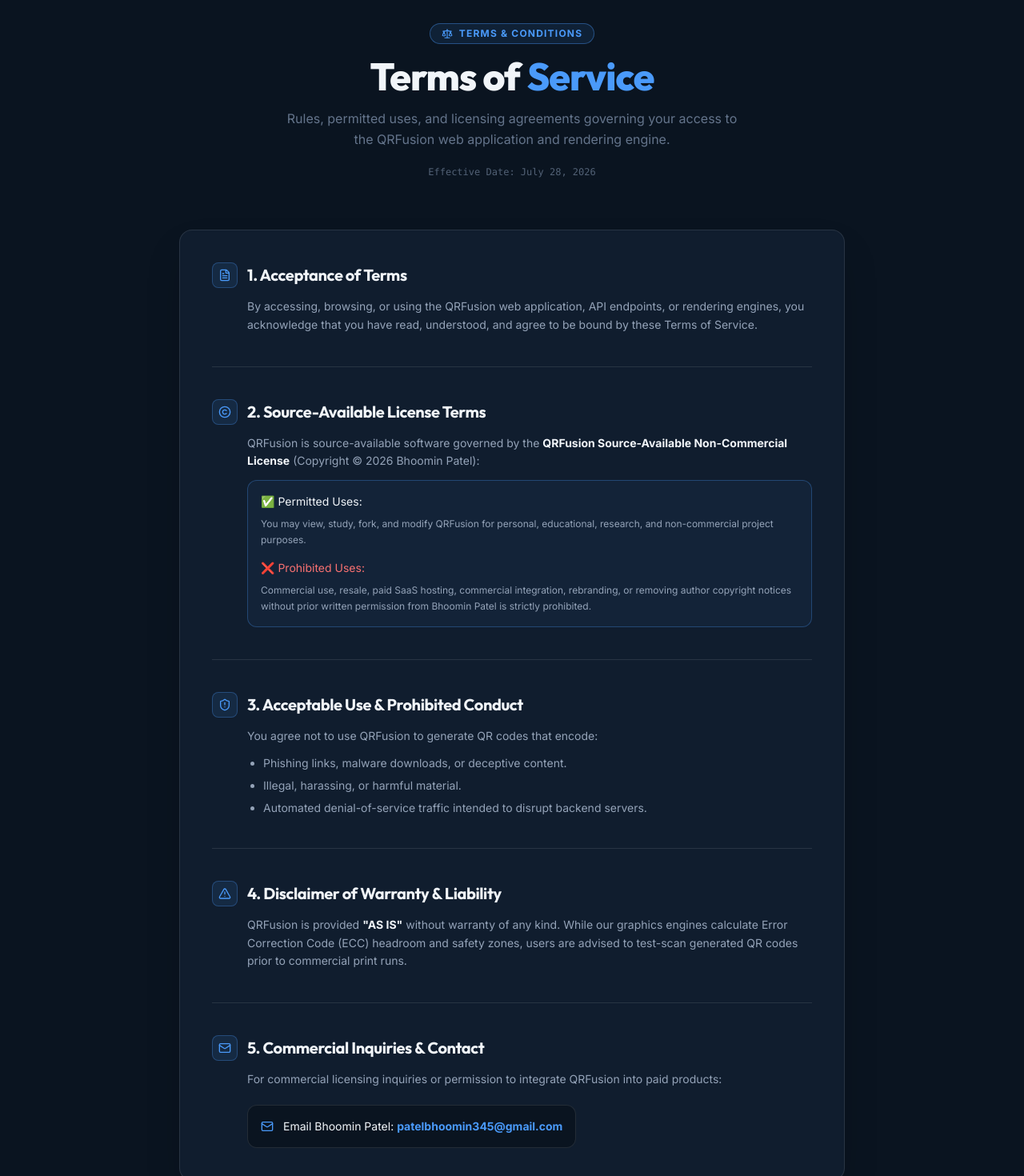
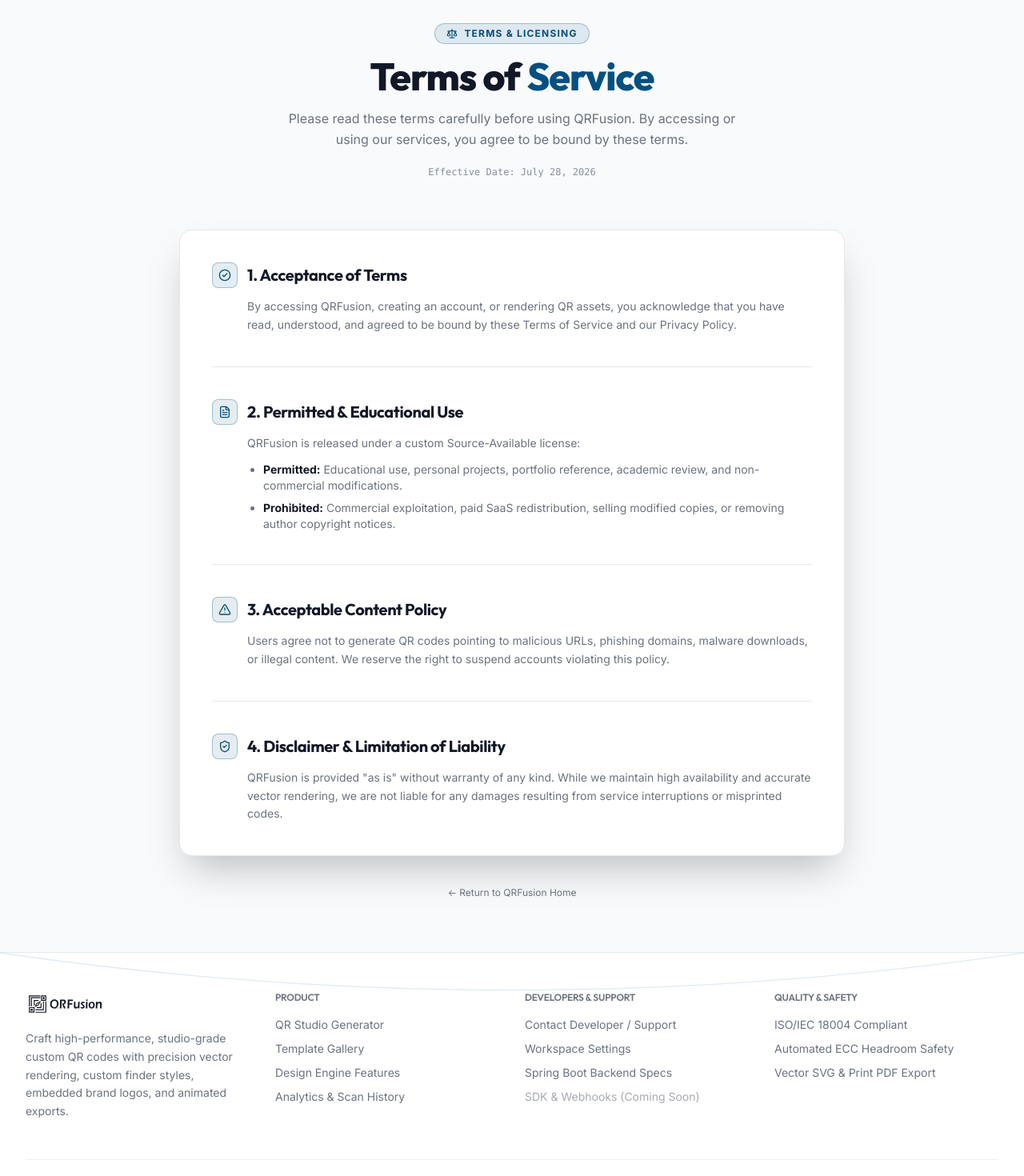
Before and after one commit to BhoominP/QRFusion, a React (Vite) app in the folder qrfusion-frontend/: page /terms in a window 1280 px wide. Shown: the part 100-1570 px from the top of the page at 80% size. Built offline with nearby package versions, Linux system fonts and the light colour scheme.

Commit message:
Update Contact, Privacy, and Terms pages to use design tokens for seamless Light Mode support

```diff
--- a/qrfusion-frontend/src/pages/legal/PrivacyPolicyPage.tsx
+++ b/qrfusion-frontend/src/pages/legal/PrivacyPolicyPage.tsx
@@ -1,12 +1,12 @@
 import React from 'react';
 import { Navbar } from '../../components/layout/Navbar';
 import { Footer } from '../../components/layout/Footer';
-import { ShieldCheck, Mail, Lock, Eye, FileText, CheckCircle2 } from 'lucide-react';
+import { ShieldCheck, Mail, Lock, Eye, FileText } from 'lucide-react';
 import { Link } from 'react-router-dom';
 
 export function PrivacyPolicyPage() {
   return (
-    <div className="min-h-screen bg-[#0A1420] text-[#F1F5F9] flex flex-col selection:bg-primary/30">
+    <div className="min-h-screen bg-bg text-text flex flex-col selection:bg-primary/30 transition-colors">
       {/* Header Taskbar */}
       <Navbar />
 
@@ -15,59 +15,59 @@
 
         {/* Page Hero Header */}
         <div className="text-center space-y-4 mb-12 sm:mb-16">
-          <div className="inline-flex items-center gap-2 px-3.5 py-1 rounded-full border border-[#4A9AFA]/40 bg-[#4A9AFA]/10 text-xs font-bold uppercase tracking-widest text-[#4A9AFA]">
+          <div className="inline-flex items-center gap-2 px-3.5 py-1 rounded-full border border-primary/30 bg-primary/10 text-xs font-bold uppercase tracking-widest text-primary">
             <ShieldCheck className="h-3.5 w-3.5" />
             <span>LEGAL & COMPLIANCE</span>
           </div>
 
-          <h1 className="text-3xl sm:text-5xl font-extrabold font-heading text-[#F1F5F9] tracking-tight">
-            Privacy <span className="text-[#4A9AFA]">Policy</span>
+          <h1 className="text-3xl sm:text-5xl font-extrabold font-heading text-text tracking-tight">
+            Privacy <span className="text-primary">Policy</span>
           </h1>
 
-          <p className="text-sm sm:text-base text-[#64748B] max-w-xl mx-auto leading-relaxed">
+          <p className="text-sm sm:text-base text-text-secondary max-w-xl mx-auto leading-relaxed">
             Transparent data practices. Understand how QRFusion protects your data, account details, and custom QR designs.
           </p>
 
-          <p className="text-xs text-[#64748B]/80 font-mono pt-1">
+          <p className="text-xs text-text-secondary/80 font-mono pt-1">
             Effective Date: July 28, 2026
           </p>
         </div>
 
         {/* Content Panel */}
-        <div className="border border-white/10 rounded-2xl bg-[#101D2E] p-6 sm:p-10 shadow-2xl space-y-10">
+        <div className="border border-border rounded-2xl bg-surface p-6 sm:p-10 shadow-2xl space-y-10">
 
           {/* Section 1 */}
           <section className="space-y-3">
-            <div className="flex items-center gap-3 text-[#F1F5F9]">
-              <div className="w-8 h-8 rounded-lg bg-[#4A9AFA]/10 border border-[#4A9AFA]/30 flex items-center justify-center text-[#4A9AFA]">
+            <div className="flex items-center gap-3 text-text">
+              <div className="w-8 h-8 rounded-lg bg-primary/10 border border-primary/30 flex items-center justify-center text-primary">
                 <Eye className="h-4 w-4" />
               </div>
               <h2 className="text-xl font-bold font-heading">1. Information We Collect</h2>
             </div>
-            <p className="text-sm text-[#94A3B8] leading-relaxed pl-11">
+            <p className="text-sm text-text-secondary leading-relaxed pl-11">
               QRFusion is designed with privacy at its core. We collect only the minimum necessary information to provide custom QR code rendering and workspace persistence:
             </p>
-            <ul className="space-y-2 text-sm text-[#94A3B8] pl-16 list-disc">
-              <li><strong className="text-[#F1F5F9]">Account Data:</strong> Email address, display name, and encrypted credentials when you register or sign in via Google OAuth.</li>
-              <li><strong className="text-[#F1F5F9]">QR Content Payloads:</strong> Target URLs, text contents, custom colors, logos, and frame configurations required to render your QR codes.</li>
-              <li><strong className="text-[#F1F5F9]">Technical Telemetry:</strong> Aggregated, non-identifiable usage statistics to optimize Java rendering pipeline speeds.</li>
+            <ul className="space-y-2 text-sm text-text-secondary pl-16 list-disc">
+              <li><strong className="text-text">Account Data:</strong> Email address, display name, and encrypted credentials when you register or sign in via Google OAuth.</li>
+              <li><strong className="text-text">QR Content Payloads:</strong> Target URLs, text contents, custom colors, logos, and frame configurations required to render your QR codes.</li>
+              <li><strong className="text-text">Technical Telemetry:</strong> Aggregated, non-identifiable usage statistics to optimize Java rendering pipeline speeds.</li>
             </ul>
           </section>
 
-          <hr className="border-white/10" />
+          <hr className="border-border" />
 
           {/* Section 2 */}
           <section className="space-y-3">
-            <div className="flex items-center gap-3 text-[#F1F5F9]">
-              <div className="w-8 h-8 rounded-lg bg-[#4A9AFA]/10 border border-[#4A9AFA]/30 flex items-center justify-center text-[#4A9AFA]">
+            <div className="flex items-center gap-3 text-text">
+              <div className="w-8 h-8 rounded-lg bg-primary/10 border border-primary/30 flex items-center justify-center text-primary">
                 <Lock className="h-4 w-4" />
               </div>
               <h2 className="text-xl font-bold font-heading">2. How We Use Your Information</h2>
             </div>
-            <p className="text-sm text-[#94A3B8] leading-relaxed pl-11">
+            <p className="text-sm text-text-secondary leading-relaxed pl-11">
               Your data is strictly utilized for core functionality and service delivery:
             </p>
-            <ul className="space-y-2 text-sm text-[#94A3B8] pl-16 list-disc">
+            <ul className="space-y-2 text-sm text-text-secondary pl-16 list-disc">
               <li>Generating high-resolution vector SVG, print PDF, PNG, and multi-frame GIF exports.</li>
               <li>Saving and synchronizing custom QR templates to your personal dashboard.</li>
               <li>Authenticating secure access via JWT tokens and session verification.</li>
@@ -75,53 +75,53 @@
             </ul>
           </section>
 
-          <hr className="border-white/10" />
+          <hr className="border-border" />
 
           {/* Section 3 */}
           <section className="space-y-3">
-            <div className="flex items-center gap-3 text-[#F1F5F9]">
-              <div className="w-8 h-8 rounded-lg bg-[#4A9AFA]/10 border border-[#4A9AFA]/30 flex items-center justify-center text-[#4A9AFA]">
+            <div className="flex items-center gap-3 text-text">
+              <div className="w-8 h-8 rounded-lg bg-primary/10 border border-primary/30 flex items-center justify-center text-primary">
                 <ShieldCheck className="h-4 w-4" />
               </div>
               <h2 className="text-xl font-bold font-heading">3. Data Protection & Sharing</h2>
             </div>
-            <p className="text-sm text-[#94A3B8] leading-relaxed pl-11">
-              We <strong className="text-[#F1F5F9]">never sell, rent, or trade</strong> your personal information or custom QR code data to third parties. All network transmissions are encrypted using standard TLS protocols, and stored credentials are kept securely.
+            <p className="text-sm text-text-secondary leading-relaxed pl-11">
+              We <strong className="text-text">never sell, rent, or trade</strong> your personal information or custom QR code data to third parties. All network transmissions are encrypted using standard TLS protocols, and stored credentials are kept securely.
             </p>
           </section>
 
-          <hr className="border-white/10" />
+          <hr className="border-border" />
 
           {/* Section 4 */}
           <section className="space-y-3">
-            <div className="flex items-center gap-3 text-[#F1F5F9]">
-              <div className="w-8 h-8 rounded-lg bg-[#4A9AFA]/10 border border-[#4A9AFA]/30 flex items-center justify-center text-[#4A9AFA]">
+            <div className="flex items-center gap-3 text-text">
+              <div className="w-8 h-8 rounded-lg bg-primary/10 border border-primary/30 flex items-center justify-center text-primary">
                 <FileText className="h-4 w-4" />
               </div>
               <h2 className="text-xl font-bold font-heading">4. Cookies & Local Storage</h2>
             </div>
-            <p className="text-sm text-[#94A3B8] leading-relaxed pl-11">
+            <p className="text-sm text-text-secondary leading-relaxed pl-11">
               QRFusion uses browser local storage exclusively for essential features such as preserving your active workspace state, JWT authentication bearer tokens, and dark/light mode UI preferences.
             </p>
           </section>
 
-          <hr className="border-white/10" />
+          <hr className="border-border" />
 
           {/* Section 5 */}
           <section className="space-y-3">
-            <div className="flex items-center gap-3 text-[#F1F5F9]">
-              <div className="w-8 h-8 rounded-lg bg-[#4A9AFA]/10 border border-[#4A9AFA]/30 flex items-center justify-center text-[#4A9AFA]">
+            <div className="flex items-center gap-3 text-text">
+              <div className="w-8 h-8 rounded-lg bg-primary/10 border border-primary/30 flex items-center justify-center text-primary">
                 <Mail className="h-4 w-4" />
               </div>
               <h2 className="text-xl font-bold font-heading">5. Your Rights & Contact</h2>
             </div>
-            <p className="text-sm text-[#94A3B8] leading-relaxed pl-11">
+            <p className="text-sm text-text-secondary leading-relaxed pl-11">
               You retain full rights to inspect, export, or permanently delete your account and saved QR designs at any time. For questions regarding data privacy:
             </p>
             <div className="pl-11 pt-2">
-              <div className="p-4 rounded-xl border border-white/10 bg-[#0A1420] text-sm text-[#F1F5F9] inline-flex items-center gap-3">
-                <Mail className="h-4 w-4 text-[#4A9AFA]" />
-                <span>Contact Bhoomin Patel: <strong className="text-[#4A9AFA]">patelbhoomin345@gmail.com</strong></span>
+              <div className="p-4 rounded-xl border border-border bg-bg text-sm text-text inline-flex items-center gap-3">
+                <Mail className="h-4 w-4 text-primary" />
+                <span>Contact Bhoomin Patel: <strong className="text-primary">patelbhoomin345@gmail.com</strong></span>
               </div>
             </div>
           </section>
@@ -130,7 +130,7 @@
 
         {/* Back Link */}
         <div className="text-center pt-8">
-          <Link to="/" className="text-xs text-[#64748B] hover:text-[#4A9AFA] transition-colors">
+          <Link to="/" className="text-xs text-text-secondary hover:text-primary transition-colors">
             ← Return to QRFusion Home
           </Link>
         </div>
--- a/qrfusion-frontend/src/pages/legal/TermsOfServicePage.tsx
+++ b/qrfusion-frontend/src/pages/legal/TermsOfServicePage.tsx
@@ -1,12 +1,12 @@
 import React from 'react';
 import { Navbar } from '../../components/layout/Navbar';
 import { Footer } from '../../components/layout/Footer';
-import { FileText, ShieldAlert, Scale, Copyright, Mail, AlertTriangle } from 'lucide-react';
+import { Scale, FileText, CheckCircle2, AlertTriangle, ShieldCheck } from 'lucide-react';
 import { Link } from 'react-router-dom';
 
 export function TermsOfServicePage() {
   return (
-    <div className="min-h-screen bg-[#0A1420] text-[#F1F5F9] flex flex-col selection:bg-primary/30">
+    <div className="min-h-screen bg-bg text-text flex flex-col selection:bg-primary/30 transition-colors">
       {/* Header Taskbar */}
       <Navbar />
 
@@ -15,132 +15,94 @@
 
         {/* Page Hero Header */}
         <div className="text-center space-y-4 mb-12 sm:mb-16">
-          <div className="inline-flex items-center gap-2 px-3.5 py-1 rounded-full border border-[#4A9AFA]/40 bg-[#4A9AFA]/10 text-xs font-bold uppercase tracking-widest text-[#4A9AFA]">
+          <div className="inline-flex items-center gap-2 px-3.5 py-1 rounded-full border border-primary/30 bg-primary/10 text-xs font-bold uppercase tracking-widest text-primary">
             <Scale className="h-3.5 w-3.5" />
-            <span>TERMS & CONDITIONS</span>
+            <span>TERMS & LICENSING</span>
           </div>
 
-          <h1 className="text-3xl sm:text-5xl font-extrabold font-heading text-[#F1F5F9] tracking-tight">
-            Terms of <span className="text-[#4A9AFA]">Service</span>
+          <h1 className="text-3xl sm:text-5xl font-extrabold font-heading text-text tracking-tight">
+            Terms of <span className="text-primary">Service</span>
           </h1>
 
-          <p className="text-sm sm:text-base text-[#64748B] max-w-xl mx-auto leading-relaxed">
-            Rules, permitted uses, and licensing agreements governing your access to the QRFusion web application and rendering engine.
+          <p className="text-sm sm:text-base text-text-secondary max-w-xl mx-auto leading-relaxed">
+            Please read these terms carefully before using QRFusion. By accessing or using our services, you agree to be bound by these terms.
           </p>
 
-          <p className="text-xs text-[#64748B]/80 font-mono pt-1">
+          <p className="text-xs text-text-secondary/80 font-mono pt-1">
             Effective Date: July 28, 2026
           </p>
         </div>
 
         {/* Content Panel */}
-        <div className="border border-white/10 rounded-2xl bg-[#101D2E] p-6 sm:p-10 shadow-2xl space-y-10">
+        <div className="border border-border rounded-2xl bg-surface p-6 sm:p-10 shadow-2xl space-y-10">
 
           {/* Section 1 */}
           <section className="space-y-3">
-            <div className="flex items-center gap-3 text-[#F1F5F9]">
-              <div className="w-8 h-8 rounded-lg bg-[#4A9AFA]/10 border border-[#4A9AFA]/30 flex items-center justify-center text-[#4A9AFA]">
-                <FileText className="h-4 w-4" />
+            <div className="flex items-center gap-3 text-text">
+              <div className="w-8 h-8 rounded-lg bg-primary/10 border border-primary/30 flex items-center justify-center text-primary">
+                <CheckCircle2 className="h-4 w-4" />
               </div>
               <h2 className="text-xl font-bold font-heading">1. Acceptance of Terms</h2>
             </div>
-            <p className="text-sm text-[#94A3B8] leading-relaxed pl-11">
-              By accessing, browsing, or using the QRFusion web application, API endpoints, or rendering engines, you acknowledge that you have read, understood, and agree to be bound by these Terms of Service.
+            <p className="text-sm text-text-secondary leading-relaxed pl-11">
+              By accessing QRFusion, creating an account, or rendering QR assets, you acknowledge that you have read, understood, and agreed to be bound by these Terms of Service and our Privacy Policy.
             </p>
           </section>
 
-          <hr className="border-white/10" />
+          <hr className="border-border" />
 
           {/* Section 2 */}
           <section className="space-y-3">
-            <div className="flex items-center gap-3 text-[#F1F5F9]">
-              <div className="w-8 h-8 rounded-lg bg-[#4A9AFA]/10 border border-[#4A9AFA]/30 flex items-center justify-center text-[#4A9AFA]">
-                <Copyright className="h-4 w-4" />
+            <div className="flex items-center gap-3 text-text">
+              <div className="w-8 h-8 rounded-lg bg-primary/10 border border-primary/30 flex items-center justify-center text-primary">
+                <FileText className="h-4 w-4" />
               </div>
-              <h2 className="text-xl font-bold font-heading">2. Source-Available License Terms</h2>
+              <h2 className="text-xl font-bold font-heading">2. Permitted & Educational Use</h2>
             </div>
-            <p className="text-sm text-[#94A3B8] leading-relaxed pl-11">
-              QRFusion is source-available software governed by the <strong className="text-[#F1F5F9]">QRFusion Source-Available Non-Commercial License</strong> (Copyright © 2026 Bhoomin Patel):
+            <p className="text-sm text-text-secondary leading-relaxed pl-11">
+              QRFusion is released under a custom Source-Available license:
             </p>
-            <div className="pl-11 space-y-2 text-sm text-[#94A3B8]">
-              <div className="p-4 rounded-xl border border-[#4A9AFA]/30 bg-[#4A9AFA]/5 space-y-2">
-                <p className="text-[#F1F5F9] font-medium">
-                  ✅ Permitted Uses:
-                </p>
-                <p className="text-xs text-[#94A3B8] leading-relaxed">
-                  You may view, study, fork, and modify QRFusion for personal, educational, research, and non-commercial project purposes.
-                </p>
-                <p className="text-[#F87171] font-medium pt-2">
-                  ❌ Prohibited Uses:
-                </p>
-                <p className="text-xs text-[#94A3B8] leading-relaxed">
-                  Commercial use, resale, paid SaaS hosting, commercial integration, rebranding, or removing author copyright notices without prior written permission from Bhoomin Patel is strictly prohibited.
-                </p>
-              </div>
-            </div>
+            <ul className="space-y-2 text-sm text-text-secondary pl-16 list-disc">
+              <li><strong className="text-text">Permitted:</strong> Educational use, personal projects, portfolio reference, academic review, and non-commercial modifications.</li>
+              <li><strong className="text-text">Prohibited:</strong> Commercial exploitation, paid SaaS redistribution, selling modified copies, or removing author copyright notices.</li>
+            </ul>
           </section>
 
-          <hr className="border-white/10" />
+          <hr className="border-border" />
 
           {/* Section 3 */}
           <section className="space-y-3">
-            <div className="flex items-center gap-3 text-[#F1F5F9]">
-              <div className="w-8 h-8 rounded-lg bg-[#4A9AFA]/10 border border-[#4A9AFA]/30 flex items-center justify-center text-[#4A9AFA]">
-                <ShieldAlert className="h-4 w-4" />
+            <div className="flex items-center gap-3 text-text">
+              <div className="w-8 h-8 rounded-lg bg-primary/10 border border-primary/30 flex items-center justify-center text-primary">
+                <AlertTriangle className="h-4 w-4" />
               </div>
-              <h2 className="text-xl font-bold font-heading">3. Acceptable Use & Prohibited Conduct</h2>
+              <h2 className="text-xl font-bold font-heading">3. Acceptable Content Policy</h2>
             </div>
-            <p className="text-sm text-[#94A3B8] leading-relaxed pl-11">
-              You agree not to use QRFusion to generate QR codes that encode:
+            <p className="text-sm text-text-secondary leading-relaxed pl-11">
+              Users agree not to generate QR codes pointing to malicious URLs, phishing domains, malware downloads, or illegal content. We reserve the right to suspend accounts violating this policy.
             </p>
-            <ul className="space-y-2 text-sm text-[#94A3B8] pl-16 list-disc">
-              <li>Phishing links, malware downloads, or deceptive content.</li>
-              <li>Illegal, harassing, or harmful material.</li>
-              <li>Automated denial-of-service traffic intended to disrupt backend servers.</li>
-            </ul>
           </section>
 
-          <hr className="border-white/10" />
+          <hr className="border-border" />
 
           {/* Section 4 */}
           <section className="space-y-3">
-            <div className="flex items-center gap-3 text-[#F1F5F9]">
-              <div className="w-8 h-8 rounded-lg bg-[#4A9AFA]/10 border border-[#4A9AFA]/30 flex items-center justify-center text-[#4A9AFA]">
-                <AlertTriangle className="h-4 w-4" />
+            <div className="flex items-center gap-3 text-text">
+              <div className="w-8 h-8 rounded-lg bg-primary/10 border border-primary/30 flex items-center justify-center text-primary">
+                <ShieldCheck className="h-4 w-4" />
               </div>
-              <h2 className="text-xl font-bold font-heading">4. Disclaimer of Warranty & Liability</h2>
+              <h2 className="text-xl font-bold font-heading">4. Disclaimer & Limitation of Liability</h2>
             </div>
-            <p className="text-sm text-[#94A3B8] leading-relaxed pl-11">
-              QRFusion is provided <strong className="text-[#F1F5F9]">"AS IS"</strong> without warranty of any kind. While our graphics engines calculate Error Correction Code (ECC) headroom and safety zones, users are advised to test-scan generated QR codes prior to commercial print runs.
+            <p className="text-sm text-text-secondary leading-relaxed pl-11">
+              QRFusion is provided "as is" without warranty of any kind. While we maintain high availability and accurate vector rendering, we are not liable for any damages resulting from service interruptions or misprinted codes.
             </p>
-          </section>
-
-          <hr className="border-white/10" />
-
-          {/* Section 5 */}
-          <section className="space-y-3">
-            <div className="flex items-center gap-3 text-[#F1F5F9]">
-              <div className="w-8 h-8 rounded-lg bg-[#4A9AFA]/10 border border-[#4A9AFA]/30 flex items-center justify-center text-[#4A9AFA]">
-                <Mail className="h-4 w-4" />
-              </div>
-              <h2 className="text-xl font-bold font-heading">5. Commercial Inquiries & Contact</h2>
-            </div>
-            <p className="text-sm text-[#94A3B8] leading-relaxed pl-11">
-              For commercial licensing inquiries or permission to integrate QRFusion into paid products:
-            </p>
-            <div className="pl-11 pt-2">
-              <div className="p-4 rounded-xl border border-white/10 bg-[#0A1420] text-sm text-[#F1F5F9] inline-flex items-center gap-3">
-                <Mail className="h-4 w-4 text-[#4A9AFA]" />
-                <span>Email Bhoomin Patel: <strong className="text-[#4A9AFA]">patelbhoomin345@gmail.com</strong></span>
-              </div>
-            </div>
           </section>
 
         </div>
 
         {/* Back Link */}
         <div className="text-center pt-8">
-          <Link to="/" className="text-xs text-[#64748B] hover:text-[#4A9AFA] transition-colors">
+          <Link to="/" className="text-xs text-text-secondary hover:text-primary transition-colors">
             ← Return to QRFusion Home
           </Link>
         </div>
```
Also changed, not shown: qrfusion-frontend/src/pages/contact/ContactPage.tsx (+54 -54 lines).
